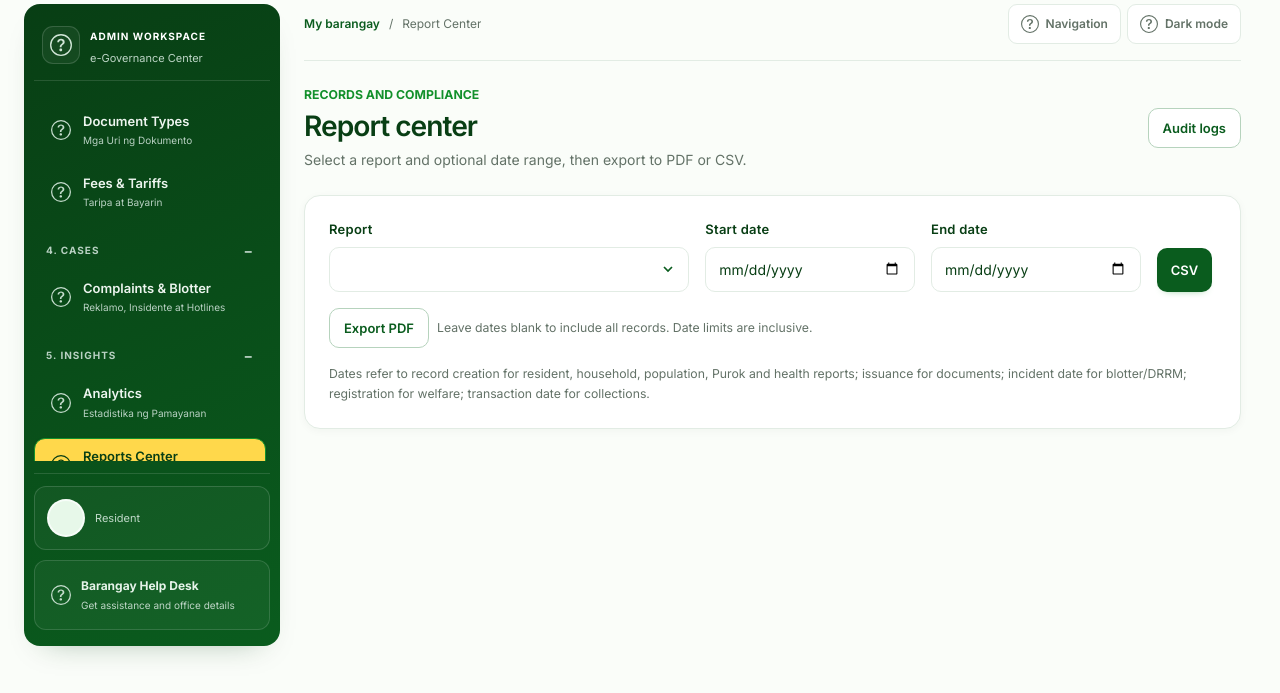
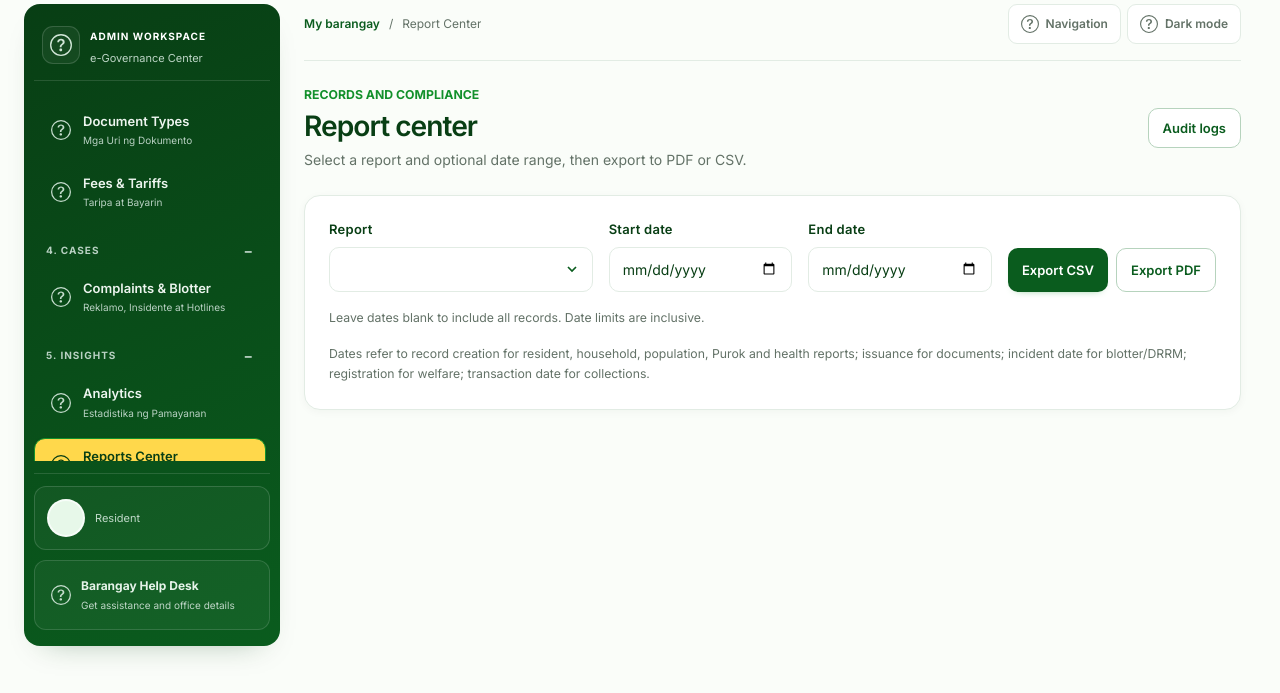
Before and after one commit to vinzperpochi/STACLARA-NORTE, a Python web app: template app/templates/admin/reports.html in a window 1280 px wide. Shown: the part 128-821 px from the top of the page. Run offline with Jinja, Linux system fonts and the light colour scheme; the template is opened without the code that fills it, so the values that code supplies are empty; some libraries are stand-ins or nearby versions.

Commit message:
Align CSV and PDF actions in the report center

```diff
--- a/app/static/css/workspace-refinement.css
+++ b/app/static/css/workspace-refinement.css
@@ -171,6 +171,27 @@
   body[class*="workspace-"] #portal-main .civic-inline-form > .civic-btn {
     min-height: 44px;
   }
+  body[class*="workspace-"] #portal-main .report-export-fields {
+    display: flex;
+    flex-wrap: wrap;
+    align-items: flex-end;
+    gap: var(--workspace-card-gap);
+  }
+  body[class*="workspace-"] #portal-main .report-export-field {
+    flex: 1 1 10rem;
+    min-width: 0;
+  }
+  body[class*="workspace-"] #portal-main .report-export-field:first-child {
+    flex-basis: 15rem;
+  }
+  body[class*="workspace-"] #portal-main .report-export-actions.civic-record-actions > button {
+    min-height: 44px;
+  }
+  body[class*="workspace-"] #portal-main .report-export-grid {
+    display: grid;
+    grid-template-columns: repeat(auto-fit, minmax(min(100%, 17rem), 1fr));
+    gap: var(--workspace-card-gap);
+  }
   body[class*="workspace-"] #portal-main .civic-summary-stat {
     display: flex;
     flex-direction: column;
--- a/app/templates/admin/_admin_base.html
+++ b/app/templates/admin/_admin_base.html
@@ -17,7 +17,7 @@
 <link href="{{ url_for('static',filename='css/resident-sidebar.css') }}?v=emerald-20261010-final" rel="stylesheet">
 <script>try{document.documentElement.dataset.civicTheme=localStorage.getItem("scn-theme")||"light";}catch(e){}</script>
 <link href="{{ url_for('static',filename='css/civic-palette.css') }}?v=20261102" rel="stylesheet">
-<link href="{{ url_for('static',filename='css/workspace-refinement.css') }}?v=20261112-buttons" rel="stylesheet">
+<link href="{{ url_for('static',filename='css/workspace-refinement.css') }}?v=20261112-report-export" rel="stylesheet">
 <link href="{{ url_for('static',filename='css/ui-pagination.css') }}?v=20261111-search-right" rel="stylesheet">
 <link href="{{ url_for('static',filename='css/civic-ribbon.css') }}?v=20261107-2" rel="stylesheet">
 {% include 'partials/_client_validation_assets.html' %}
--- a/app/templates/admin/reports.html
+++ b/app/templates/admin/reports.html
@@ -7,24 +7,27 @@
   <a class="civic-btn-outline" href="{{ url_for(activity_endpoint|default('admin.audit_logs')) }}">{{ activity_label|default('Audit logs') }}</a>
 </div>
 <form id="report-form" class="civic-panel mb-4" method="get" action="{{ url_for(report_download_endpoint|default('admin.report_download')) }}">
-  <div class="row g-3 align-items-end">
-    <div class="col-md-5"><label class="form-label" for="report-kind">Report</label><select id="report-kind" name="kind" class="civic-input">{% for kind, label in catalog.items() %}<option value="{{ kind }}">{{ label }}</option>{% endfor %}</select></div>
-    <div class="col-md-3"><label class="form-label" for="report-start">Start date</label><input id="report-start" name="start" type="date" class="civic-input"></div>
-    <div class="col-md-3"><label class="form-label" for="report-end">End date</label><input id="report-end" name="end" type="date" class="civic-input"></div>
-    <div class="col-12 col-xl-auto civic-form-action"><button type="submit" name="format" value="csv" class="civic-btn w-100">CSV</button></div>
+  <div class="report-export-fields">
+    <div class="report-export-field"><label class="form-label" for="report-kind">Report</label><select id="report-kind" name="kind" class="civic-input">{% for kind, label in catalog.items() %}<option value="{{ kind }}">{{ label }}</option>{% endfor %}</select></div>
+    <div class="report-export-field"><label class="form-label" for="report-start">Start date</label><input id="report-start" name="start" type="date" class="civic-input"></div>
+    <div class="report-export-field"><label class="form-label" for="report-end">End date</label><input id="report-end" name="end" type="date" class="civic-input"></div>
+    <div class="civic-record-actions report-export-actions">
+      <button type="submit" name="format" value="csv" class="civic-btn">Export CSV</button>
+      <button type="submit" name="format" value="pdf" class="civic-btn-outline">Export PDF</button>
+    </div>
   </div>
-  <div class="mt-3"><button type="submit" name="format" value="pdf" class="civic-btn-outline me-2">Export PDF</button><span class="small text-on-surface-muted">Leave dates blank to include all records. Date limits are inclusive.</span></div>
+  <p class="small text-on-surface-muted mt-3 mb-0">Leave dates blank to include all records. Date limits are inclusive.</p>
   <p class="small text-on-surface-muted mt-3 mb-0">Dates refer to record creation for resident, household, population, Purok and health reports; issuance for documents; incident date for blotter/DRRM; registration for welfare; transaction date for collections.</p>
 </form>
-<div class="row g-3">
+<div class="report-export-grid">
   {% for kind, label in catalog.items() %}
-  <div class="col-md-4"><div class="card h-100 shadow-sm"><div class="card-body">
+  <article class="card shadow-sm"><div class="card-body">
     <h2 class="text-title-md font-title-md text-on-surface">{{ label }}</h2><p class="text-on-surface-muted small">Export this report using the date range above.</p>
     <div class="civic-record-actions">
     <button type="submit" form="report-form" formaction="{{ url_for(report_export_endpoint|default('admin.report_export'), kind=kind, export_format='pdf') }}" class="civic-btn-outline">PDF</button>
     <button type="submit" form="report-form" formaction="{{ url_for(report_export_endpoint|default('admin.report_export'), kind=kind, export_format='csv') }}" class="civic-btn-outline">CSV</button>
     </div>
-  </div></div></div>
+  </div></article>
   {% endfor %}
 </div>
 {% endblock %}
--- a/app/templates/official/_official_base.html
+++ b/app/templates/official/_official_base.html
@@ -18,7 +18,7 @@
 <link href="{{ url_for('static',filename='css/resident-sidebar.css') }}?v=emerald-20261010-final" rel="stylesheet">
 <script>try{document.documentElement.dataset.civicTheme=localStorage.getItem("scn-theme")||"light";}catch(e){}</script>
 <link href="{{ url_for('static',filename='css/civic-palette.css') }}?v=20261102" rel="stylesheet">
-<link href="{{ url_for('static',filename='css/workspace-refinement.css') }}?v=20261112-buttons" rel="stylesheet">
+<link href="{{ url_for('static',filename='css/workspace-refinement.css') }}?v=20261112-report-export" rel="stylesheet">
 <link href="{{ url_for('static',filename='css/ui-pagination.css') }}?v=20261111-search-right" rel="stylesheet">
 <link href="{{ url_for('static',filename='css/civic-ribbon.css') }}?v=20261107-2" rel="stylesheet">
 {% include 'partials/_client_validation_assets.html' %}
```
